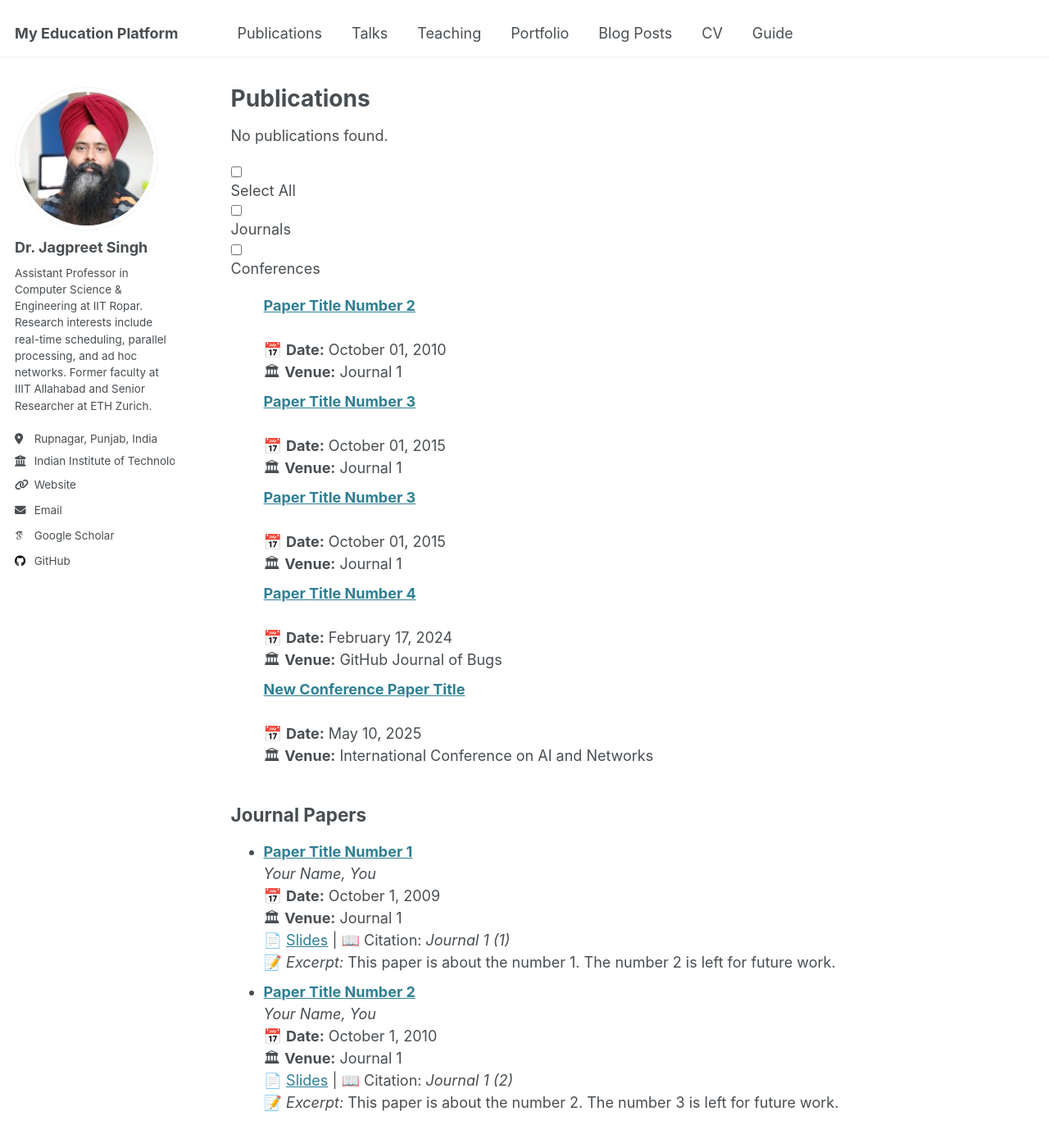
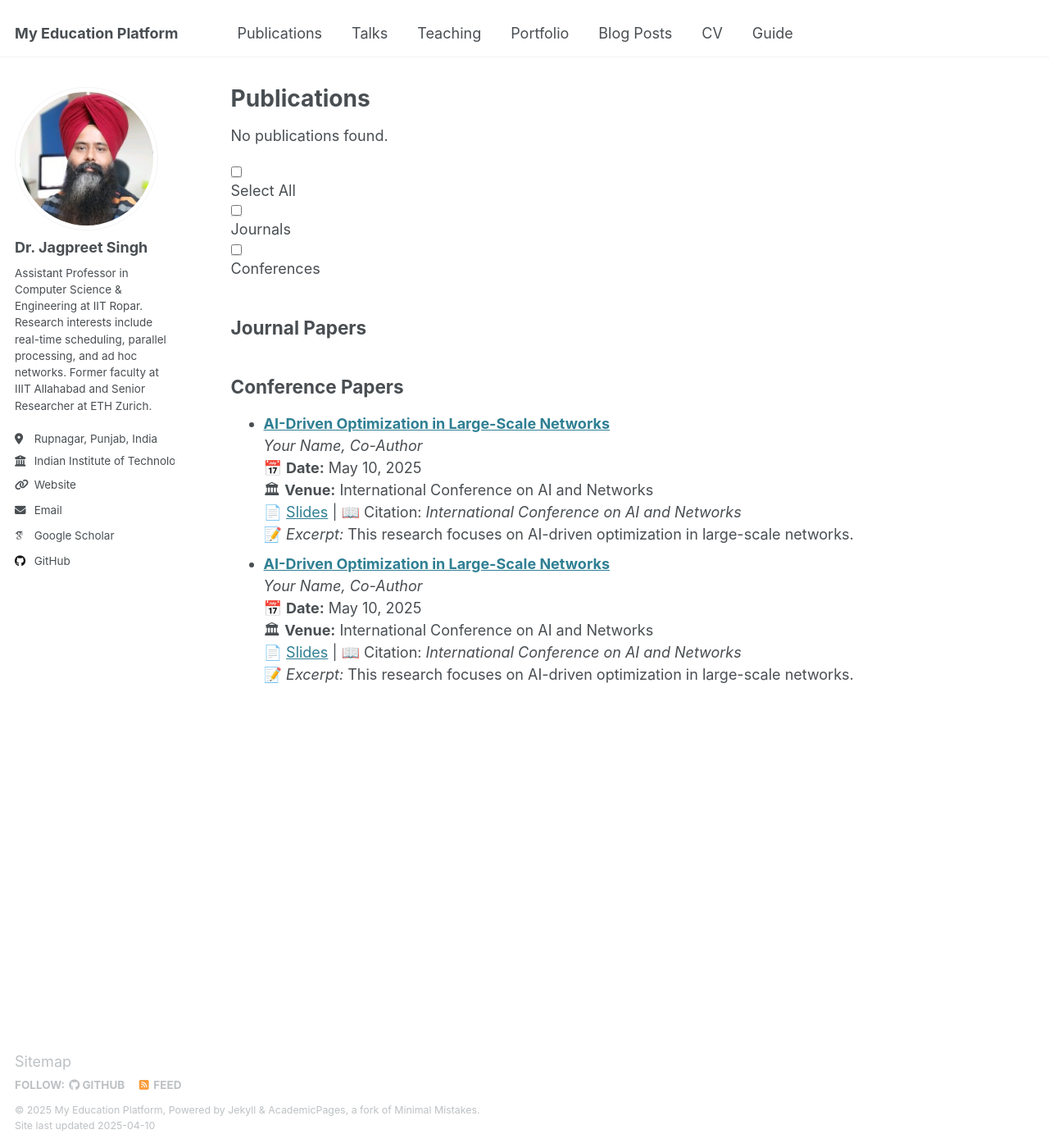
Before and after one commit to Sharma-eng-cli/Sharma-eng-cli.github.io, a Jekyll site: the page built from _pages/publications.md, in a window 1280 px wide and 1400 px high. Shown: the whole window at 82% size. Built offline with Jekyll 4.4.1, drawn with Linux system fonts in a browser that asks for light colours; some web fonts are replaced; the list of posts is cut into pages by our own code; comment, search, counter and statistics services are not loaded; some of the changed text lies outside the part shown.

Commit message:
Modified all_publications.md

```diff
--- a/_includes/all_publications.md
+++ b/_includes/all_publications.md
@@ -1,44 +1,43 @@
-
-{% raw %}
 <h2>Journal Papers</h2>
-<ul>
-<li class="publication" data-category="journal">
-  <strong><a href="http://academicpages.github.io/files/paper1.pdf">Paper Title Number 1</a></strong><br>
-  <em>Your Name, You</em><br>
-  📅 <strong>Date:</strong> October 1, 2009 <br>
-  🏛 <strong>Venue:</strong> Journal 1 <br>
-  📄 <a href="http://academicpages.github.io/files/slides1.pdf">Slides</a> | 📖 Citation: <em>Journal 1 (1)</em><br>
-  📝 <em>Excerpt:</em> This paper is about the number 1. The number 2 is left for future work.  <!--more-->
-</li>
-
-<li class="publication" data-category="journal">
-  <strong><a href="http://academicpages.github.io/files/paper2.pdf">Paper Title Number 2</a></strong><br>
-  <em>Your Name, You</em><br>
-  📅 <strong>Date:</strong> October 1, 2010 <br>
-  🏛 <strong>Venue:</strong> Journal 1 <br>
-  📄 <a href="http://academicpages.github.io/files/slides2.pdf">Slides</a> | 📖 Citation: <em>Journal 1 (2)</em><br>
-  📝 <em>Excerpt:</em> This paper is about the number 2. The number 3 is left for future work.<!--more-->
-</li>
+<ul id="journal-publications">
+  {% for pub in site.publications %}
+    {% assign categories = pub.categories | join: ' ' %}
+    {% if categories contains "journal" %}
+      <li class="publication" data-category="journal">
+        <strong><a href="{{ pub.pdf }}">{{ pub.title }}</a></strong><br>
+        <em>{{ pub.author }}</em><br>
+        📅 <strong>Date:</strong> {{ pub.date | date: "%B %d, %Y" }}<br>
+        🏛 <strong>Venue:</strong> {{ pub.venue }}<br>
+        {% if pub.slides %}
+          📄 <a href="{{ pub.slides }}">Slides</a> |
+        {% endif %}
+        📖 Citation: <em>{{ pub.citation }}</em><br>
+        {% if pub.excerpt %}
+          📝 <em>Excerpt:</em> {{ pub.excerpt }}<!--more-->
+        {% endif %}
+      </li>
+    {% endif %}
+  {% endfor %}
 </ul>
 
 <h2>Conference Papers</h2>
-<ul>
-<li class="publication" data-category="conference">
-  <strong><a href="http://academicpages.github.io/files/paper4.pdf">Paper Title Number 4</a></strong><br>
-  <em>Your Name, You</em><br>
-  📅 <strong>Date:</strong> February 17, 2024 <br>
-  🏛 <strong>Venue:</strong> GitHub Journal of Bugs <br>
-  📖 Citation: <em>GitHub Journal of Bugs (1,3)</em><br>
-  📝 <em>Excerpt:</em> This paper is about fixing template issue #693.<!--more-->
-</li>
-
-<li class="publication" data-category="conference">
-  <strong><a href="http://example.com/paper.pdf">New Conference Paper Title</a></strong><br>
-  <em>Your Name, Co-Author</em><br>
-  📅 <strong>Date:</strong> May 10, 2025 <br>
-  🏛 <strong>Venue:</strong> International Conference on AI and Networks <br>
-  📄 <a href="http://example.com/slides.pdf">Slides</a> | 📖 Citation: <em>International Conference on AI and Networks</em><br>
-  📝 <em>Excerpt:</em> This research focuses on AI-driven optimization in large-scale networks.<!--more-->
-</li>
+<ul id="conference-publications">
+  {% for pub in site.publications %}
+    {% assign categories = pub.categories | join: ' ' %}
+    {% if categories contains "conference" %}
+      <li class="publication" data-category="conference">
+        <strong><a href="{{ pub.pdf }}">{{ pub.title }}</a></strong><br>
+        <em>{{ pub.author }}</em><br>
+        📅 <strong>Date:</strong> {{ pub.date | date: "%B %d, %Y" }}<br>
+        🏛 <strong>Venue:</strong> {{ pub.venue }}<br>
+        {% if pub.slides %}
+          📄 <a href="{{ pub.slides }}">Slides</a> |
+        {% endif %}
+        📖 Citation: <em>{{ pub.citation }}</em><br>
+        {% if pub.excerpt %}
+          📝 <em>Excerpt:</em> {{ pub.excerpt }}<!--more-->
+        {% endif %}
+      </li>
+    {% endif %}
+  {% endfor %}
 </ul>
-{% endraw %}
--- a/_includes/pub-filter.md
+++ /dev/null
@@ -1,13 +0,0 @@
-<ul id="publications-list">
-  {% for pub in site.publications %}
-    {% assign categories = pub.categories | join: ' ' %}
-    {% if categories contains "manuscripts" or categories contains "conferences" %}
-      <li class="publication" data-category="{{ categories }}">
-        <strong><a href="{{ pub.url }}">{{ pub.title }}</a></strong><br>
-        <em>{{ pub.author }}</em><br>
-        📅 <strong>Date:</strong> {{ pub.date | date: "%B %d, %Y" }}<br>
-        🏛 <strong>Venue:</strong> {{ pub.venue }}<br>
-      </li>
-    {% endif %}
-  {% endfor %}
-</ul>
--- a/_pages/publications.md
+++ b/_pages/publications.md
@@ -17,12 +17,6 @@
 </div>
 
 {% capture publications_content %}
-{% include pub-filter.md %}
-{% endcapture %}
-
-{{ publications_content | markdownify }}
-
-{% capture publications_content %}
 {% include all_publications.md %}
 {% endcapture %}
 
--- a/_publications/2015-10-01-paper-title-number-3.md
+++ b/_publications/2015-10-01-paper-title-number-3.md
@@ -1,25 +1,21 @@
 ---
-title: "Paper Title Number 3"
-collection: publications
-category: manuscripts
-permalink: /publication/2015-10-01-paper-title-number-3
-excerpt: 'This paper is about the number 3. The number 4 is left for future work.'
-date: 2015-10-01
-venue: 'Journal 1'
-slidesurl: 'http://academicpages.github.io/files/slides3.pdf'
-paperurl: 'http://academicpages.github.io/files/paper3.pdf'
-citation: 'Your Name, You. (2015). &quot;Paper Title Number 3.&quot; <i>Journal 1</i>. 1(3).'
+title: "Paper Title Number 1"
+author: "Your Name"
+venue: "Journal 1"
+date: 2009-10-01
+categories: "manuscripts"
+pdf: "http://academicpages.github.io/files/paper1.pdf"
+slides: "http://academicpages.github.io/files/slides1.pdf"
+citation: "Journal 1 (1)"
+excerpt: "This paper is about the number 1. The number 2 is left for future work."
 
-title: "Paper Title Number 3"
-collection: publications
-category: manuscripts
-permalink: /publication/2015-10-01-paper-title-number-3
-excerpt: 'This paper is about the number 3. The number 4 is left for future work.'
-date: 2015-10-01
-venue: 'Journal 1'
-slidesurl: 'http://academicpages.github.io/files/slides3.pdf'
-paperurl: 'http://academicpages.github.io/files/paper3.pdf'
-citation: 'Your Name, You. (2015). &quot;Paper Title Number 3.&quot; <i>Journal 1</i>. 1(3).'
+title: "Paper Title Number 1"
+author: "Your Name"
+venue: "Journal 1"
+date: 2009-10-01
+categories: "manuscripts"
+pdf: "http://academicpages.github.io/files/paper1.pdf"
+slides: "http://academicpages.github.io/files/slides1.pdf"
+citation: "Journal 1 (1)"
+excerpt: "This paper is about the number 1. The number 2 is left for future work."
 ---
-
-The contents above will be part of a list of publications, if the user clicks the link for the publication than the contents of section will be rendered as a full page, allowing you to provide more information about the paper for the reader. When publications are displayed as a single page, the contents of the above "citation" field will automatically be included below this section in a smaller font.
--- a/_publications/2024-02-17-paper-title-number-4.md
+++ b/_publications/2024-02-17-paper-title-number-4.md
@@ -1,13 +1,13 @@
 ---
-title: "Paper Title Number 4"
-collection: publications
-category: conferences
-permalink: /publication/2024-02-17-paper-title-number-4
-excerpt: 'This paper is about fixing template issue #693.'
-date: 2024-02-17
-venue: 'GitHub Journal of Bugs'
-paperurl: 'http://academicpages.github.io/files/paper3.pdf'
-citation: 'Your Name, You. (2024). &quot;Paper Title Number 3.&quot; <i>GitHub Journal of Bugs</i>. 1(3).'
+title: "AI-Driven Optimization in Large-Scale Networks"
+author: "Your Name, Co-Author"
+venue: "International Conference on AI and Networks"
+date: 2025-05-10
+categories: "conferences"
+pdf: "http://example.com/paper.pdf"
+slides: "http://example.com/slides.pdf"
+citation: "International Conference on AI and Networks"
+excerpt: "This research focuses on AI-driven optimization in large-scale networks."
 ---
 
 The contents above will be part of a list of publications, if the user clicks the link for the publication than the contents of section will be rendered as a full page, allowing you to provide more information about the paper for the reader. When publications are displayed as a single page, the contents of the above "citation" field will automatically be included below this section in a smaller font.
--- a/_publications/2025-05-10-new-conference-paper.md
+++ b/_publications/2025-05-10-new-conference-paper.md
@@ -1,14 +1,13 @@
 ---
-title: "New Conference Paper Title"
-collection: publications
-category: conferences
-permalink: /publication/2025-05-10-new-conference-paper
-excerpt: 'This research focuses on AI-driven optimization in large-scale networks.'
+title: "AI-Driven Optimization in Large-Scale Networks"
+author: "Your Name, Co-Author"
+venue: "International Conference on AI and Networks"
 date: 2025-05-10
-venue: 'International Conference on AI and Networks'
-slidesurl: 'http://example.com/slides.pdf'
-paperurl: 'http://example.com/paper.pdf'
-citation: 'Your Name, Co-Author. (2025). &quot;New Conference Paper Title.&quot; <i>International Conference on AI and Networks</i>.'
+categories: "conferences"
+pdf: "http://example.com/paper.pdf"
+slides: "http://example.com/slides.pdf"
+citation: "International Conference on AI and Networks"
+excerpt: "This research focuses on AI-driven optimization in large-scale networks."
 ---
 
 This paper explores AI-driven network optimization techniques to improve efficiency in large-scale distributed systems.
```
Also changed, not shown: _publications/2010-10-01-paper-title-number-2.md (+18 -22 lines), _publications/paper1.md (added, +11 -0 lines).
